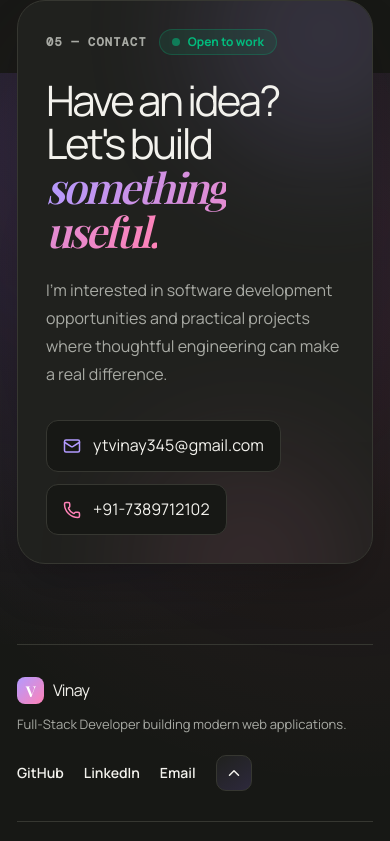
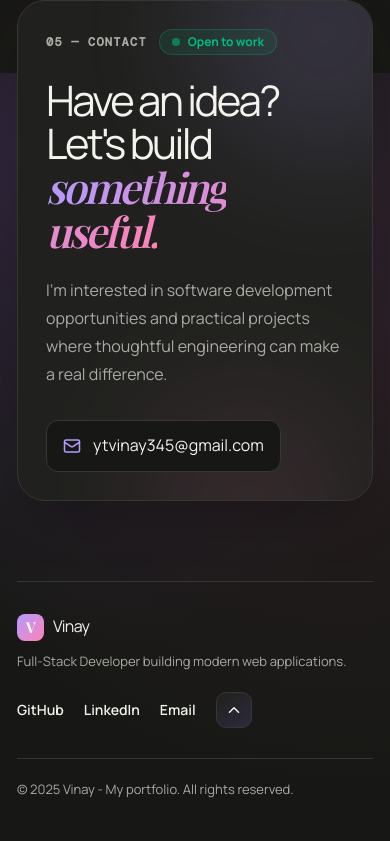
Before and after one commit to Vinay642CoderG/my-portfolio, a React (Vite) app: page / in a window 390 px wide. Shown: the part 9211-10052 px from the top of the page. Built offline with nearby package versions, Linux system fonts and the light colour scheme; a web font is replaced by a local one.

Commit message:
remove phone number

```diff
--- a/src/App.jsx
+++ b/src/App.jsx
@@ -35,7 +35,6 @@ import {
   Layers,
   Server,
   Sparkles,
-  Phone,
 } from 'lucide-react'
 import { projects } from './data/projects'
 import { services } from './data/services'
@@ -509,12 +508,6 @@ export default function App() {
                   >
                     <Mail className="text-[var(--accent)]" size={18} /> {profile.email}
                   </a>
-                  <a
-                    className="inline-flex items-center gap-3 rounded-xl border border-[var(--line)] bg-[var(--bg)] px-4 py-3 text-sm font-semibold transition hover:-translate-y-1 hover:border-[var(--accent-two)]"
-                    href={`tel:${profile.phone.replaceAll('-', '')}`}
-                  >
-                    <Phone className="text-[var(--accent-two)]" size={18} /> {profile.phone}
-                  </a>
                 </div>
               </div>
             </div>
--- a/src/data/profile.js
+++ b/src/data/profile.js
@@ -2,7 +2,6 @@ export const profile = {
   name: 'Vinay Bhagat',
   title: 'Full-Stack Developer',
   email: 'ytvinay345@gmail.com',
-  phone: '+91-7389712102',
   github: 'https://github.com/Vinay642CoderG',
   linkedin: 'https://linkedin.com/in/vinay-bhagat-dev',
   // Paste your published Google Form URL between the quotes below.
```
